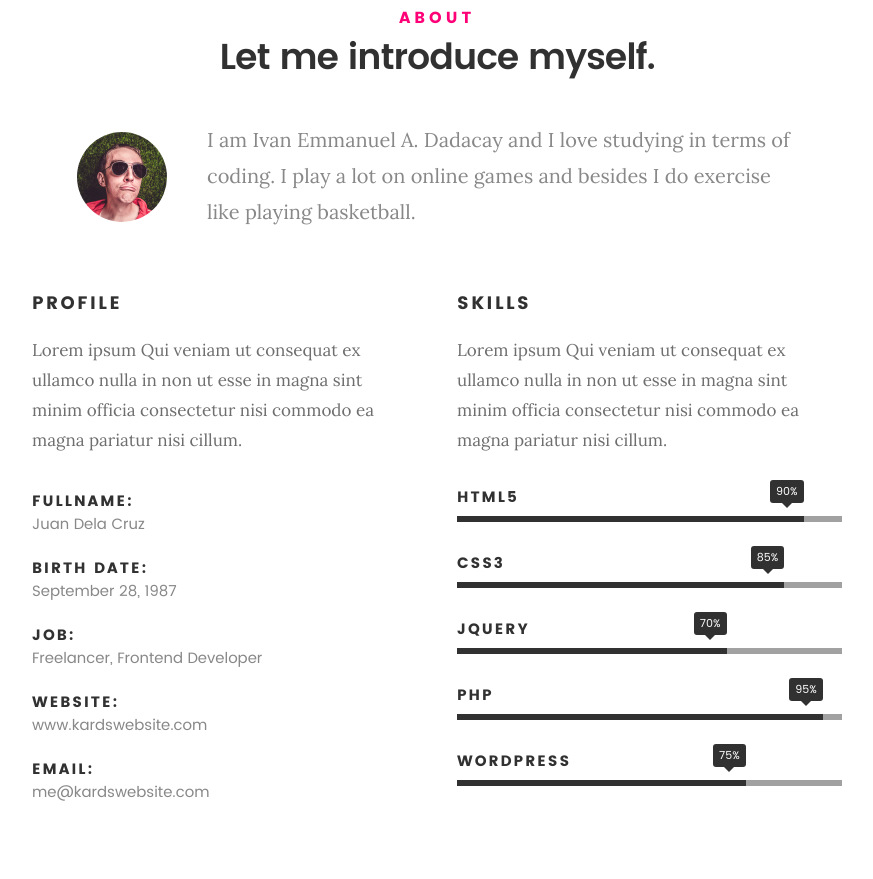
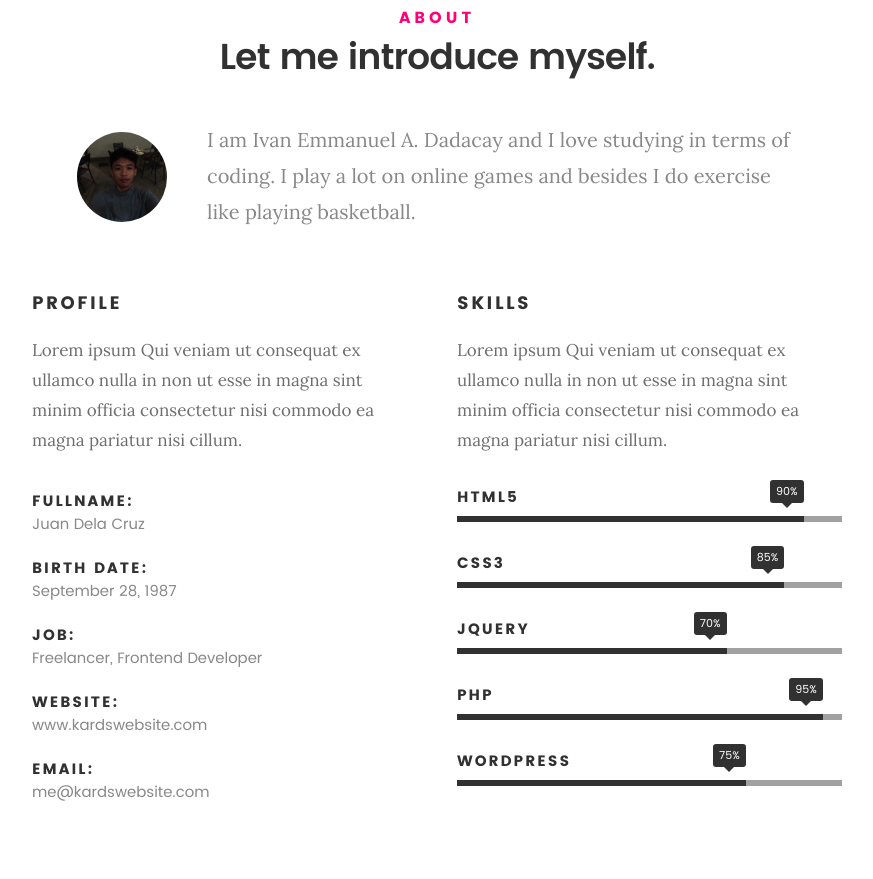
Before and after one commit to Kribope/MyPortfolio, a plain HTML site: page index.html in a window 1280 px wide. Shown: the part 917-1796 px from the top of the page, without its empty margins (203-1076 px from the left). Drawn offline with Linux system fonts and the light colour scheme; files whose address does not match are found by name.

Commit message:
Third Commit

```diff
--- a/index.html
+++ b/index.html
@@ -109,7 +109,7 @@
 
    			<div class="intro-info">
 
-   				<img src="images/profile-pic.jpg" alt="Profile Picture">
+   				<img src="images/profile-picture.jpg" alt="Profile Picture">
 
    				<p class="lead">I am Ivan Emmanuel A. Dadacay and I love studying in terms of coding. I play a lot on online games and besides I do exercise like playing basketball.</p>
    			</div>
```
Also changed, not shown: images/profile-pic.jpg (deleted), images/profile-picture.jpg (added).
